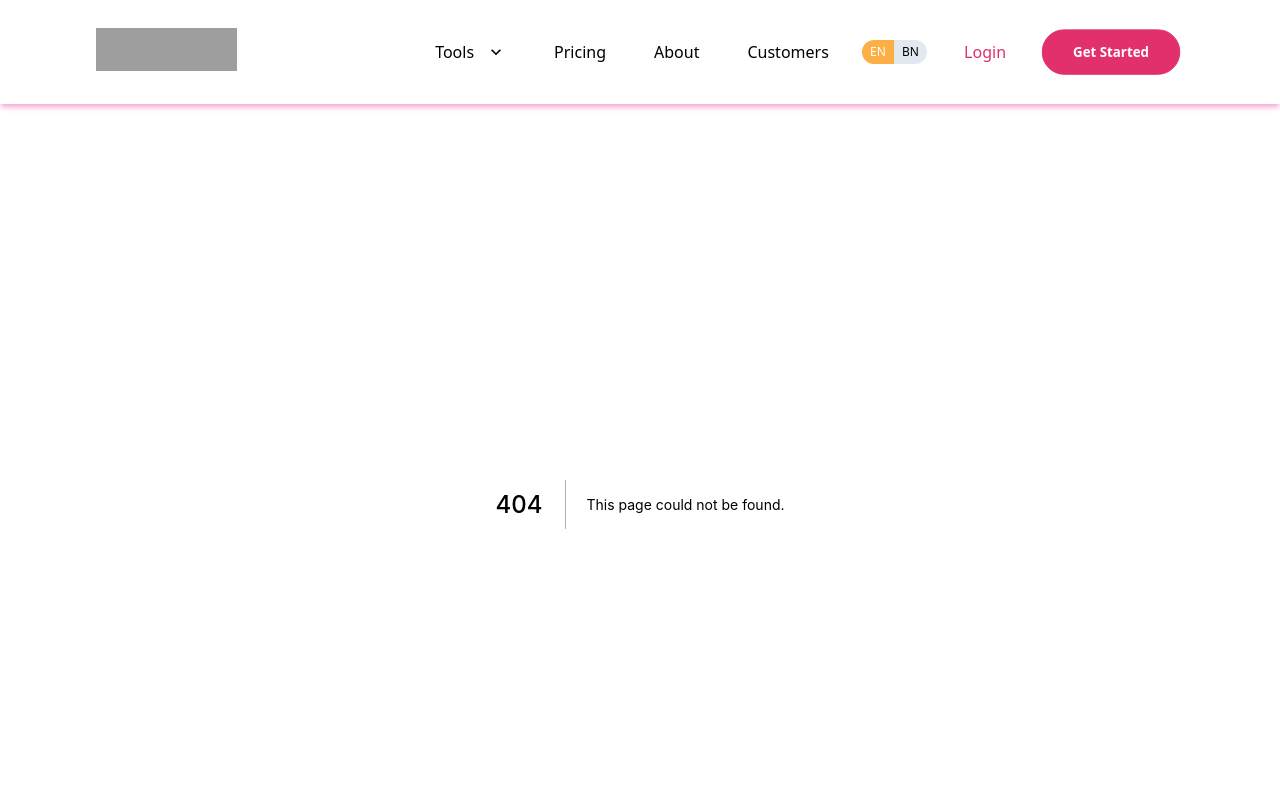
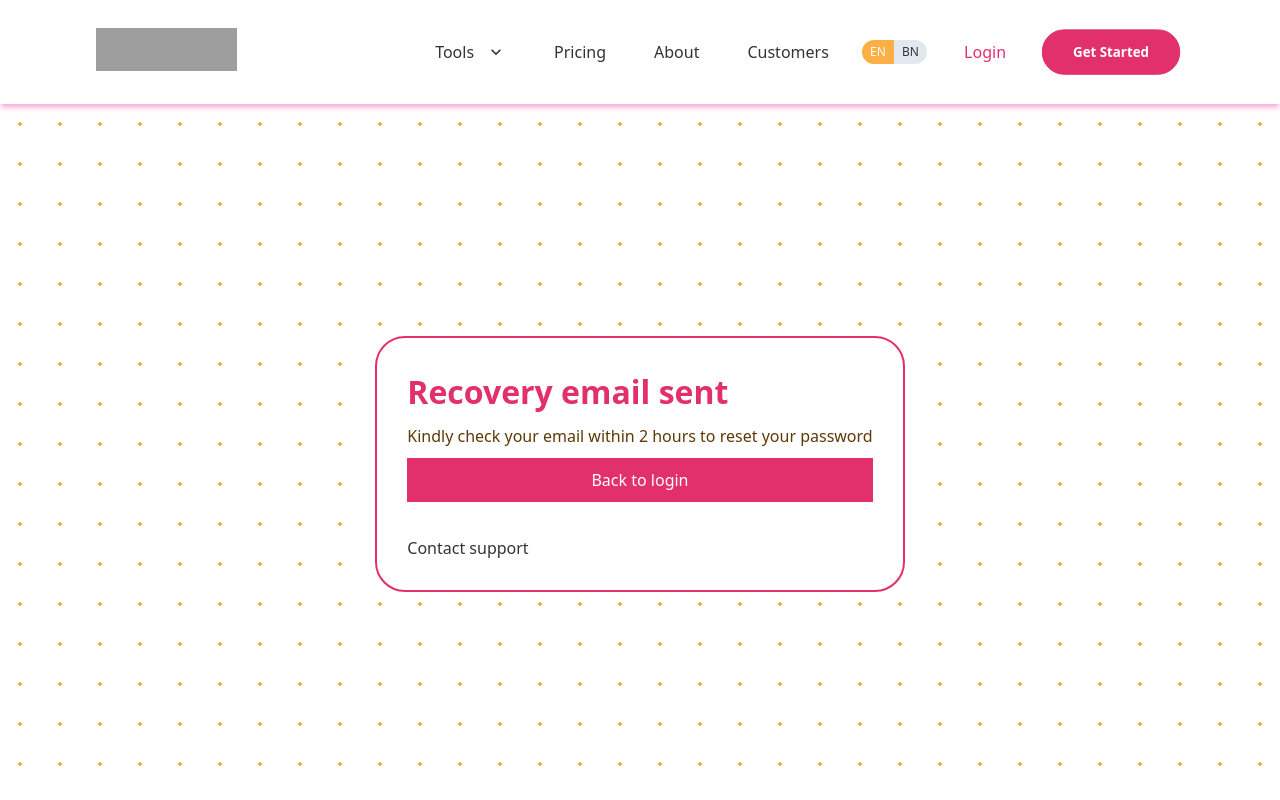
Before and after one commit to jabid-19/BoostMe, a Next.js app: page /recovery in a window 1280 px wide. Before the commit this address had no page. Shown: the top 800 px of the page. Built offline with nearby package versions, Linux system fonts and the light colour scheme; grey boxes are pictures that could not be loaded.

Commit message:
Added recovery page

```diff
--- /dev/null
+++ b/pages/recovery.jsx
@@ -0,0 +1,65 @@
+import React from 'react'
+
+const recovery = () => {
+  return (
+    <div
+      style={{
+        position: 'relative',
+        height: '90vh',
+        backgroundColor: '#ffffff',
+        opacity: '1',
+        backgroundImage: 'radial-gradient(#fcaf45 2px, #ffffff 2px)',
+        backgroundSize: '40px 40px',
+        overflow: 'hidden',
+      }}>
+      {/* <div
+        className="nav"
+        style={{
+          position: 'absolute',
+          width: '100%',
+          backgroundColor: '#ffffff',
+          padding: '20px',
+        }}>
+        <img src="/logo.png" alt="logo" />
+      </div> */}
+      <div
+        style={{ height: '100%', display: 'flex', justifyContent: 'center', alignItems: 'center' }}>
+        <div
+          style={{
+            backgroundColor: '#ffffff',
+            padding: '30px',
+            borderRadius: '30px',
+            border: '2px solid #e1306c',
+          }}>
+          <h1
+            style={{ color: '#e1306c', fontSize: '2rem', fontWeight: '600', marginBottom: '8px' }}>
+            Recovery email sent
+          </h1>
+          <p style={{ color: '#5e3905' }}>
+            Kindly check your email within 2 hours to reset your password
+          </p>
+          <button
+            style={{
+              display: 'block',
+              width: '100%',
+              margin: '10px 0',
+              background: '#e1306c',
+              color: 'white',
+              border: 0,
+              padding: '10px 20px',
+              fontSize: '1rem',
+              cursor: 'pointer',
+            }}>
+            Back to login
+          </button>
+          <br />
+          <a href="" style={{ textDecoration: 'none' }}>
+            Contact support
+          </a>
+        </div>
+      </div>
+    </div>
+  )
+}
+
+export default recovery
```
Also changed, not shown: 1 other file (tests, documents, lock files or other folders).
